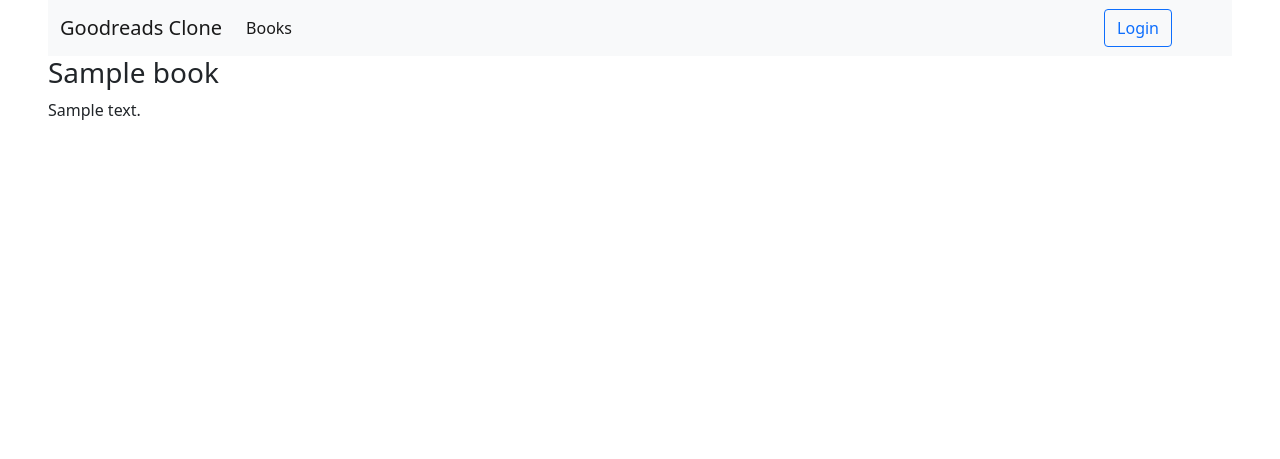
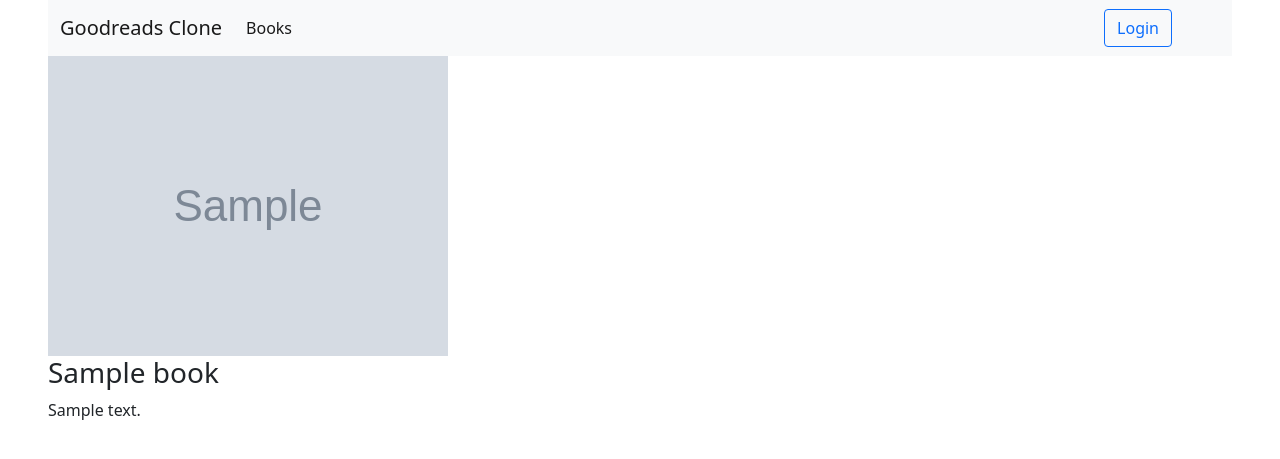
Before and after one commit to Bekmurodo/Goodreads, a Django app: template books/templates/books/detail.html in a window 1280 px wide. Shown: the top 459 px of the page. Run offline with Django 5.2, Linux system fonts and the light colour scheme; the template is opened without the code that fills it: most values are stand-ins (such as "Sample title", 1, 10 or a date in 2020); grey boxes marked "Sample" are stand-in pictures.

Commit message:
Update detail.html

```diff
--- a/books/templates/books/detail.html
+++ b/books/templates/books/detail.html
@@ -5,6 +5,7 @@
 
 {% block content %}
 
+    <img  class="cover-pic" alt="cover-picture" src="{{ book.cover_picture.url }}">
 <!--    <h1>Book Detail Page</h1>-->
     <h3> {{ book.title }} </h3>
 
```
